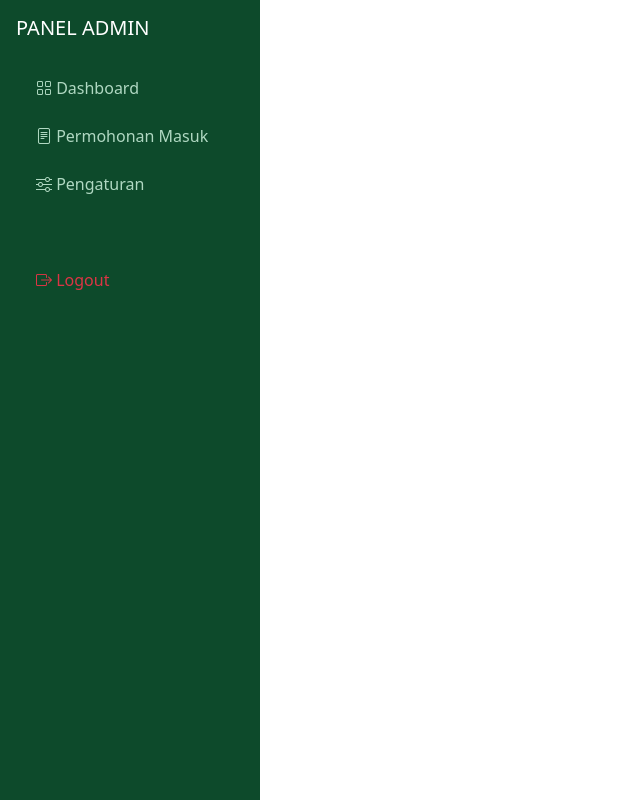
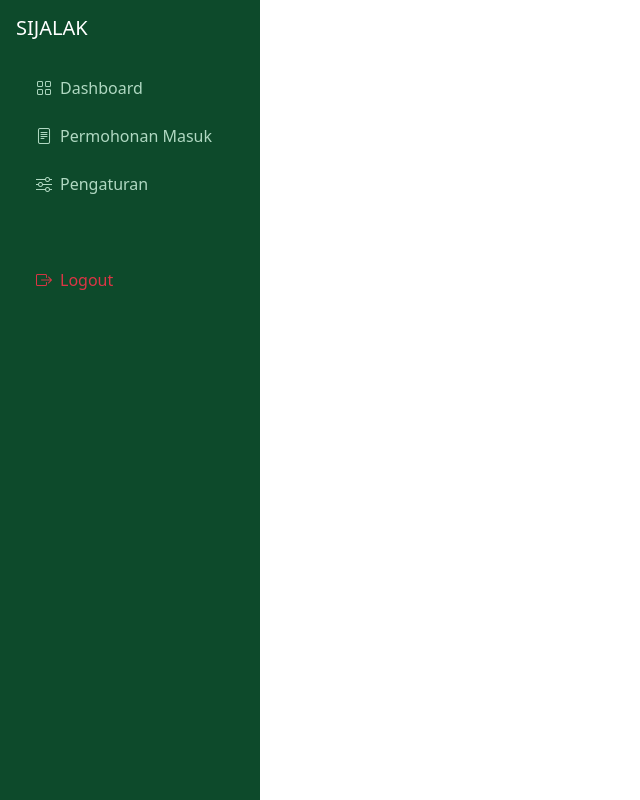
Before and after one commit to dewinoryulindaputri/pengajuan-alat-berat, a Flask app: template templates/base.htm in a window 1280 px wide. Shown: the whole page, without its empty margins (0-640 px from the left). Run offline with Flask 3, Linux system fonts and the light colour scheme; the template is opened without the code that fills it, so the values that code supplies are empty.

Commit message:
Update base.html: Judul SIJALAK dan sidebar responsif ikon untuk HP

```diff
--- a/templates/base.htm
+++ b/templates/base.htm
@@ -2,27 +2,58 @@
 <html lang="id">
 <head>
     <meta charset="UTF-8">
-    <title>Sistem Perizinan</title>
+    <title>Sistem Perizinan - SIJALAK</title>
     <link href="https://cdn.jsdelivr.net/npm/bootstrap@5.3.0/dist/css/bootstrap.min.css" rel="stylesheet">
     <link rel="stylesheet" href="https://cdn.jsdelivr.net/npm/bootstrap-icons@1.10.5/font/bootstrap-icons.css">
     <style>
-        .sidebar { width: 260px; background-color: #0d4a2b; height: 100vh; position: fixed; left: 0; top: 0; }
-        .nav-link { color: #b0d8c2; padding: 12px 20px; }
+        .sidebar { width: 260px; background-color: #0d4a2b; height: 100vh; position: fixed; left: 0; top: 0; overflow-y: auto; z-index: 1000; }
+        .nav-link { color: #b0d8c2; padding: 12px 20px; display: flex; align-items: center; white-space: nowrap; }
         .nav-link:hover { background-color: #145c35; color: white; }
         .main-content { margin-left: 260px; padding: 30px; }
+
+        /* Pengaturan Responsif untuk HP / Layar Kecil */
+        @media (max-width: 768px) {
+            .sidebar {
+                width: 70px !important;
+                padding: 10px !important;
+            }
+            .main-content {
+                margin-left: 70px !important;
+                padding: 15px !important;
+            }
+            /* Sembunyikan semua teks, judul, dan biarkan ikon yang tampil */
+            .sidebar h5,
+            .sidebar .nav-link span {
+                display: none !important;
+            }
+            .sidebar .nav-link {
+                justify-content: center;
+                padding: 12px 5px !important;
+            }
+            .sidebar .nav-link i {
+                font-size: 1.3rem;
+                margin-right: 0 !important;
+            }
+        }
     </style>
 </head>
 <body>
     <!-- Sidebar -->
     <div class="sidebar p-3">
-        <h5 class="text-white mb-4">PANEL ADMIN</h5>
+        <h5 class="text-white mb-4">SIJALAK</h5>
         <ul class="nav flex-column">
-            <li class="nav-item"><a href="/admin" class="nav-link"><i class="bi bi-grid"></i> Dashboard</a></li>
-            <li class="nav-item"><a href="/permohonan-masuk" class="nav-link"><i class="bi bi-file-text"></i> Permohonan Masuk</a></li>
-            <li class="nav-item"><a href="/pengaturan" class="nav-link"><i class="bi bi-sliders"></i> Pengaturan</a></li>
+            <li class="nav-item">
+                <a href="/admin" class="nav-link"><i class="bi bi-grid me-2"></i> <span>Dashboard</span></a>
+            </li>
+            <li class="nav-item">
+                <a href="/permohonan-masuk" class="nav-link"><i class="bi bi-file-text me-2"></i> <span>Permohonan Masuk</span></a>
+            </li>
+            <li class="nav-item">
+                <a href="/pengaturan" class="nav-link"><i class="bi bi-sliders me-2"></i> <span>Pengaturan</span></a>
+            </li>
             <!-- Tambahkan menu lainnya di sini -->
         </ul>
-        <a href="/logout" class="nav-link text-danger mt-5"><i class="bi bi-box-arrow-right"></i> Logout</a>
+        <a href="/logout" class="nav-link text-danger mt-5"><i class="bi bi-box-arrow-right me-2"></i> <span>Logout</span></a>
     </div>
 
     <!-- Area Konten yang akan berubah-ubah -->
```
